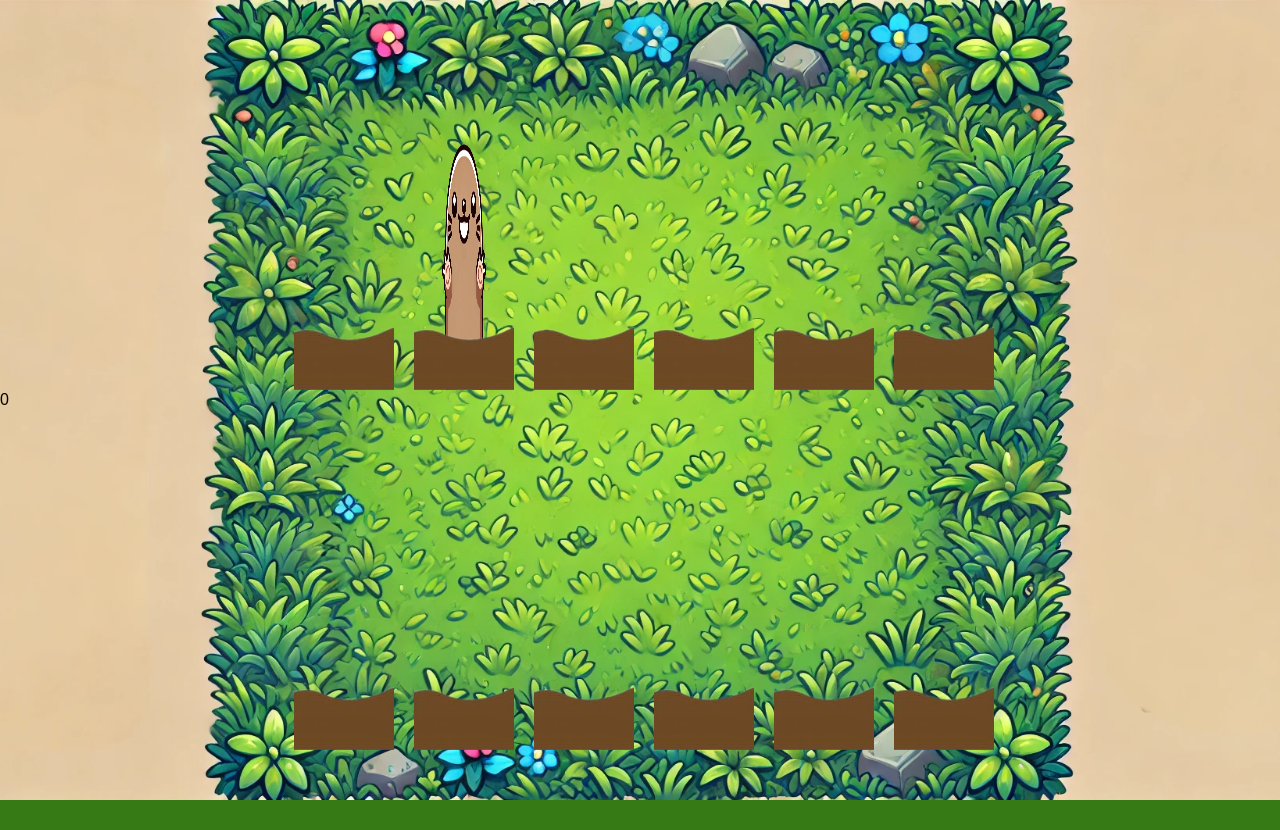
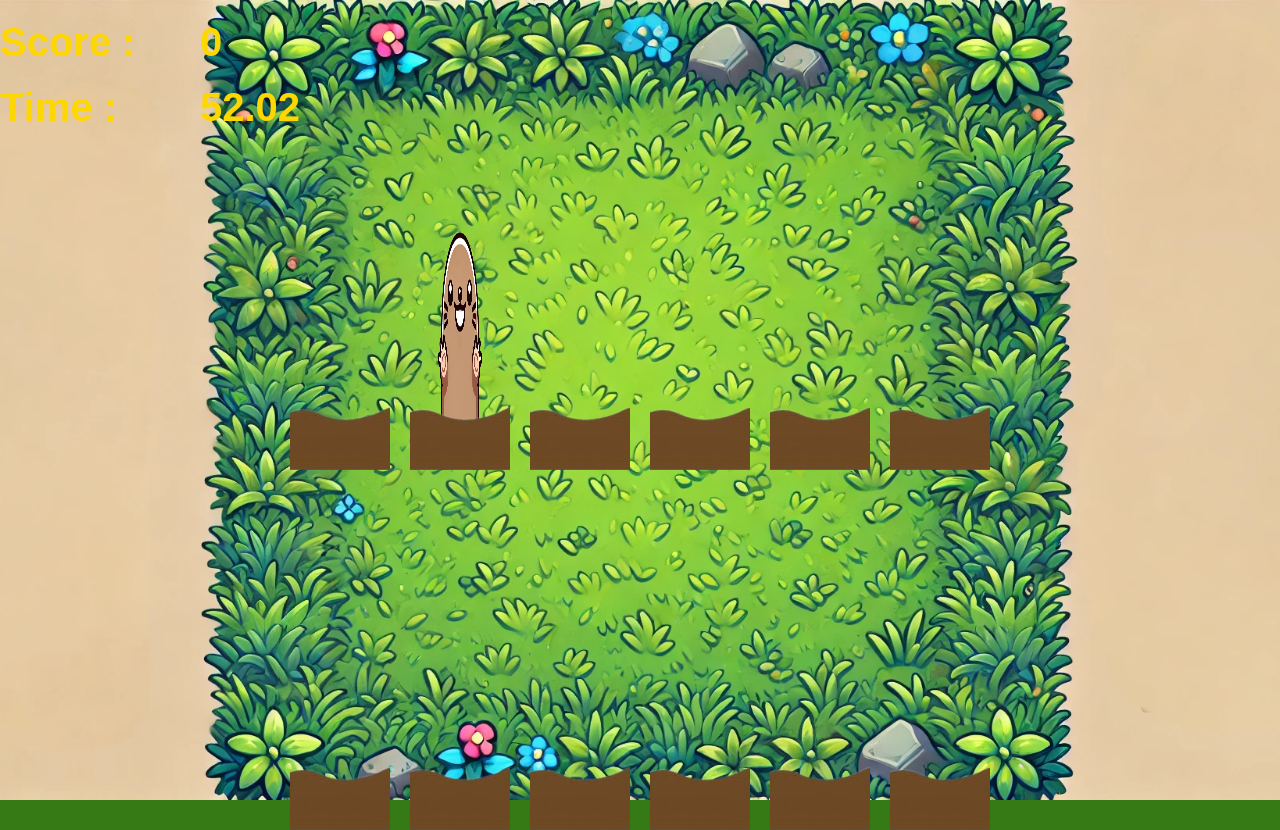
Before and after one commit to chuyeajeen/Game-Whack_A_Mole, a React app: page /game in a window 1280 px wide. Before the commit the page ends 800 px from the top, so only its background shows below. Built offline with nearby package versions, Linux system fonts and the light colour scheme; a web font is replaced by a local one.

Commit message:
feat : add score and timer component

```diff
--- /dev/null
+++ b/src/components/atomic/timer/index.tsx
@@ -0,0 +1,27 @@
+import React, { useState, useEffect } from 'react';
+
+const Timer = () => {
+  const [milliseconds, setMilliseconds] = useState(60000);
+
+  useEffect(() => {
+    if (milliseconds <= 0) return;
+    const timer = setInterval(() => {
+      setMilliseconds((prev) => prev - 10);
+    }, 10);
+    return () => clearInterval(timer);
+  }, [milliseconds]);
+
+  const formatTime = (ms) => {
+    const seconds = Math.floor(ms / 1000);
+    const millis = Math.floor((ms % 1000) / 10);
+    return `${seconds < 10 ? '0' + seconds : seconds}.${millis < 10 ? '0' + millis : millis}`;
+  };
+
+  return (
+    <div>
+      <div>{formatTime(milliseconds)}</div>
+    </div>
+  );
+};
+
+export default Timer;
--- a/src/components/molecule/whackAMolePopup/index.tsx
+++ b/src/components/molecule/whackAMolePopup/index.tsx
@@ -1,8 +1,8 @@
 import React, { useEffect, useRef, useState } from 'react';
 import Hole from '../../../assets/game/hole.png';
 import Mole from '../../../assets/game/mole.png';
+import LightMole from '../../../assets/game/light-mole.png';
 import { Wrapper } from './styles';
-import { moleState } from '../../../store/moleState';
 
 /**
  * WhackAMoleHole Props
@@ -26,7 +26,7 @@ const WhackAMoleHole: React.FC<WhackAMoleHoleProps> = ({
   const [moleVisible, setMoleVisible] = useState(visible);
   const [moleSpeed, setMoleSpeed] = useState(speed);
   const handleDoubleClick = useRef(false);
-
+  const [isLight, setIsLoght] = useState(false);
   useEffect(() => {
     setMoleVisible(visible);
     setMoleSpeed(speed);
@@ -40,6 +40,7 @@ const WhackAMoleHole: React.FC<WhackAMoleHoleProps> = ({
     setMoleVisible(false);
     setMoleSpeed(moleSpeed / 2);
     setCount((prevState) => prevState + 1);
+    setIsLoght(true);
     setTimeout(() => {
       handleDoubleClick.current = false;
     }, 2000);
@@ -48,7 +49,21 @@ const WhackAMoleHole: React.FC<WhackAMoleHoleProps> = ({
   return (
     <Wrapper isVisible={moleVisible} speed={moleSpeed}>
       <img className={'hole'} src={Hole} alt={'hole'} />
-      <img className={'mole'} src={Mole} alt="Mole" onClick={handleMoleClick} />
+      {isLight ? (
+        <img
+          className={'mole'}
+          src={LightMole}
+          alt="Mole"
+          onClick={handleMoleClick}
+        />
+      ) : (
+        <img
+          className={'mole'}
+          src={Mole}
+          alt="Mole"
+          onClick={handleMoleClick}
+        />
+      )}
     </Wrapper>
   );
 };
--- a/src/components/molecule/whackAMolePopup/styles.ts
+++ b/src/components/molecule/whackAMolePopup/styles.ts
@@ -22,8 +22,7 @@ export const Wrapper = styled.div<{ isVisible: boolean; speed: number }>`
     aspect-ratio: 3 / 2;
     max-width: 50vw;
     position: absolute;
-    bottom: ${({ isVisible }) =>
-      isVisible ? '-19%' : '-100%'}; /* 애니메이션을 위해 bottom 조절 */
+    bottom: ${({ isVisible }) => (isVisible ? '-19%' : '-100%')};
     left: 50%;
     transform: translateX(-50%);
     transition: bottom ${({ speed }) => speed}ms ease-in-out;
--- a/src/pages/game/index.tsx
+++ b/src/pages/game/index.tsx
@@ -3,6 +3,7 @@ import { Wrapper } from './styles';
 import WhackAMolePopup from '../../components/molecule/whackAMolePopup';
 import { useRecoilState, useRecoilValue } from 'recoil';
 import { moleState, visibleMoleState } from '../../store/moleState';
+import Timer from '../../components/atomic/timer';
 
 const Game = () => {
   const mole = useRecoilValue(moleState);
@@ -74,7 +75,13 @@ const Game = () => {
 
   return (
     <Wrapper rowCount={mole.row} colCount={mole.col}>
-      {score}
+      <div className={'game-info'}>
+        <div className={'title'}>Score :</div>
+        <> {score}</>
+      </div>
+      <div className={'game-info'}>
+        <div className={'title'}>Time : </div> <Timer />
+      </div>
       <div className="content">
         {visibleMoles &&
           visibleMoles.map((isVisible, index) => (
--- a/src/pages/game/styles.ts
+++ b/src/pages/game/styles.ts
@@ -8,9 +8,20 @@ export const Wrapper = styled.div<{ rowCount: number; colCount: number }>`
   background-image: url(${gameBg});
   background-size: cover;
   background-position: center;
-  display: flex;
-  justify-content: center;
-  align-items: center;
+  .game-info {
+    display: flex;
+    padding-right: 20px;
+    padding-top: 20px;
+    font-size: 40px;
+    font-weight: bold;
+    color: gold;
+    .title {
+      width: 200px;
+    }
+  }
+
+  .time {
+  }
 
   .content {
     width: 700px;
```
Also changed, not shown: src/assets/game/light-mole.png (added), src/components/atomic/timer/styles.ts (added).
